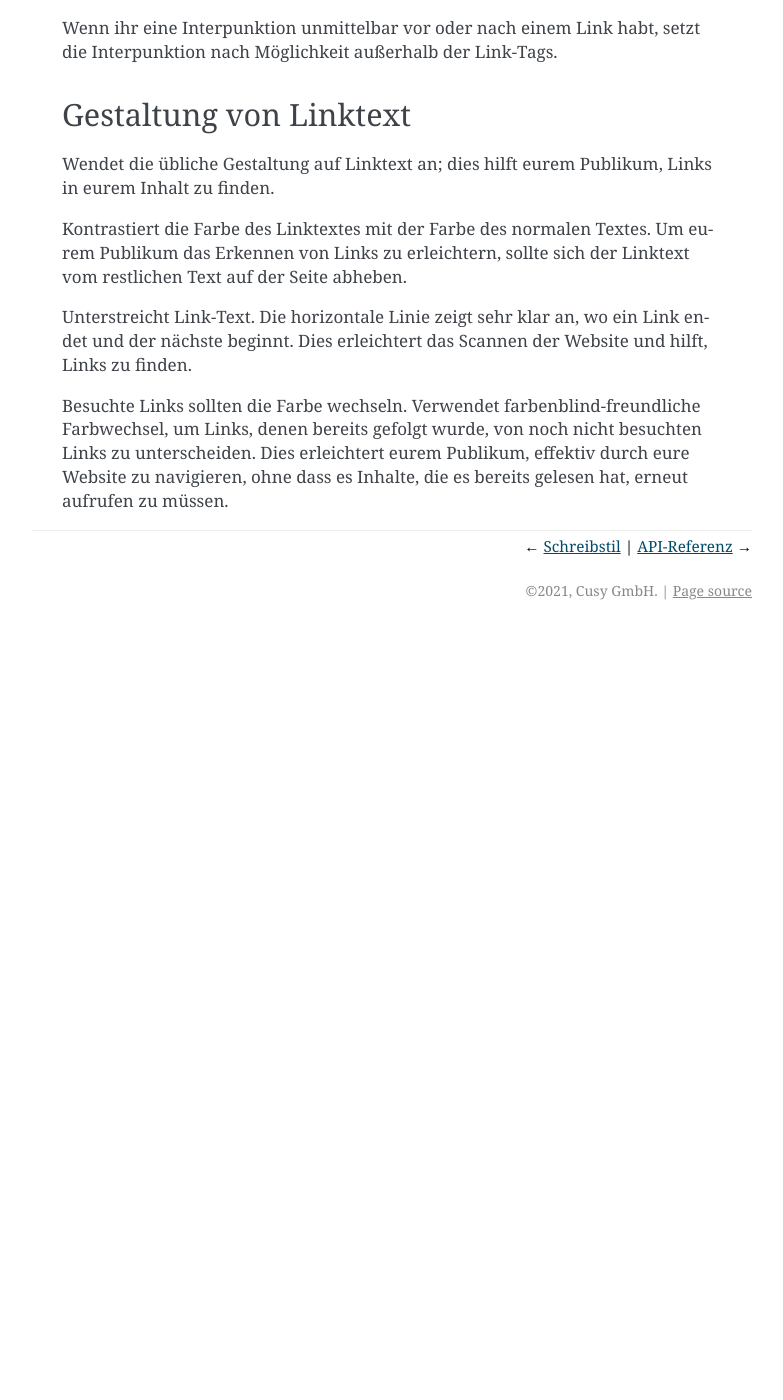
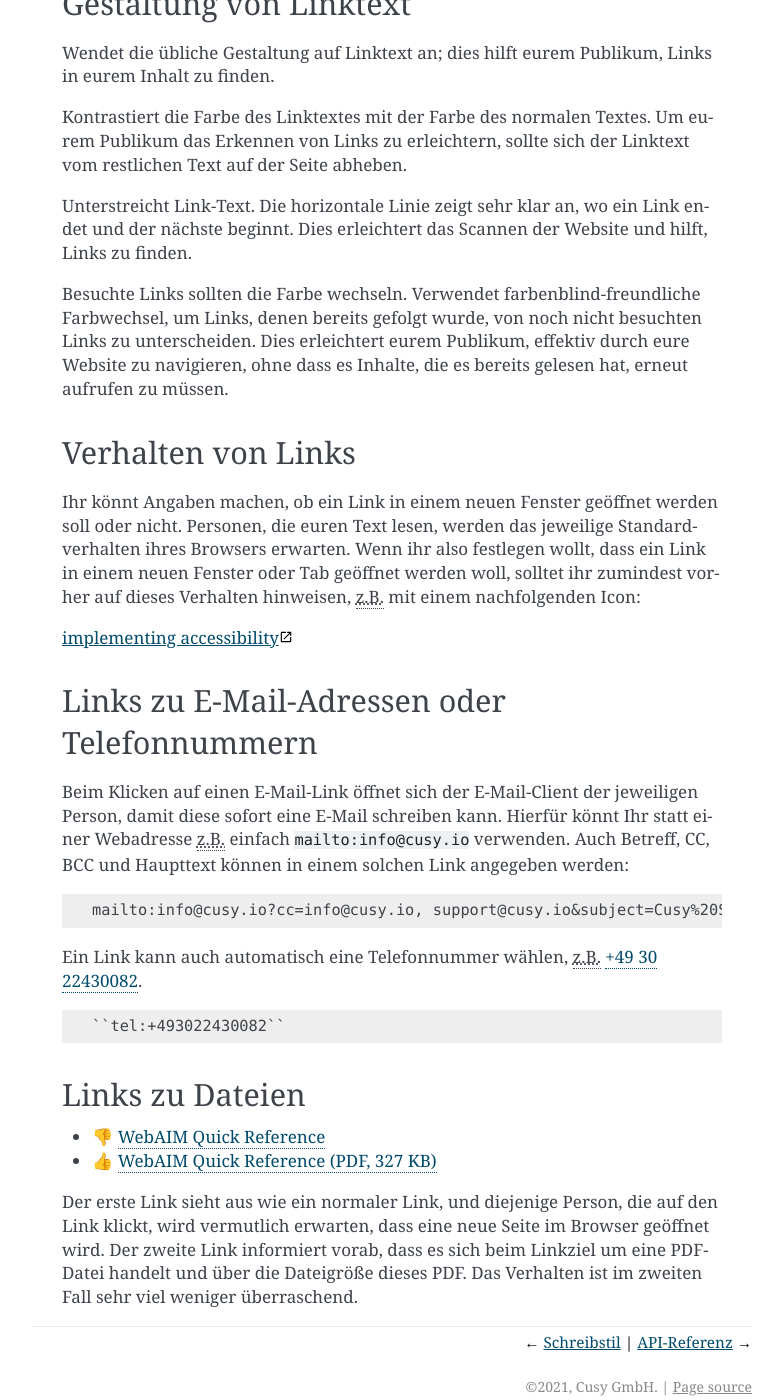
Before and after one commit to cusyio/cusy-design-system, a Sphinx documentation site: the page built from docs/writing/link-text.rst, in a window 1280 px wide and 1400 px high, scrolled down 1197 px. Shown: the whole window, without its empty margins (358-1141 px from the left). Built offline with Sphinx 7.4.7, drawn with Linux system fonts in a browser that asks for light colours; before the commit the page ends 1827 px from its top, so only the background shows below that; some of the changed text lies outside the part shown.

Commit message:
Update write links

```diff
--- a/docs/writing/link-text.rst
+++ b/docs/writing/link-text.rst
@@ -1,8 +1,5 @@
-Link-Text
-=========
-
-.. note::
-    Verwendet beschreibenden Link-Text, der hinreichend Kontext liefert.
+Links
+=====
 
 Um Linktext zu schreiben, verwendet beschreibende Phrasen, die Kontext für den
 Inhalt liefert, auf den ihr verlinkt.
@@ -72,3 +69,51 @@ Farbwechsel, um Links, denen bereits gefolgt wurde, von noch nicht besuchten
 Links zu unterscheiden. Dies erleichtert eurem Publikum, effektiv durch eure
 Website zu navigieren, ohne dass es Inhalte, die es bereits gelesen hat, erneut
 aufrufen zu müssen.
+
+Verhalten von Links
+-------------------
+
+Ihr könnt Angaben machen, ob ein Link in einem neuen Fenster geöffnet werden
+soll oder nicht. Personen, die euren Text lesen, werden das jeweilige
+Standardverhalten ihres Browsers erwarten. Wenn ihr also festlegen wollt, dass
+ein Link in einem neuen Fenster oder Tab geöffnet werden woll, solltet ihr
+zumindest vorher auf dieses Verhalten hinweisen, :abbr:`z.B. (zum Beispiel)` mit
+einem nachfolgenden Icon:
+
+.. raw:: html
+
+    <a href="https://material.io/design/usability/accessibility.html" target="_blank">implementing accessibility<span aria-hidden="true" class="v-icon"><svg xmlns="http://www.w3.org/2000/svg" viewBox="0 0 24 24" role="img" aria-hidden="true" class="v-icon__svg" style="font-size: 0.875rem; height: 0.875rem; width: 0.875rem;"><path d="M14,3V5H17.59L7.76,14.83L9.17,16.24L19,6.41V10H21V3M19,19H5V5H12V3H5C3.89,3 3,3.9 3,5V19A2,2 0 0,0 5,21H19A2,2 0 0,0 21,19V12H19V19Z"></path></svg></span></a>
+
+Links zu E-Mail-Adressen oder Telefonnummern
+--------------------------------------------
+
+Beim Klicken auf einen E-Mail-Link öffnet sich der E-Mail-Client der jeweiligen
+Person, damit diese sofort eine E-Mail schreiben kann. Hierfür könnt Ihr statt
+einer Webadresse :abbr:`z.B. (zum Beispiel)` einfach ``mailto:info@cusy.io``
+verwenden. Auch Betreff, CC, BCC und Haupttext können in einem solchen Link
+angegeben werden:
+
+.. code-block::
+
+    mailto:info@cusy.io?cc=info@cusy.io, support@cusy.io&subject=Cusy%20Support&body=Hier%20kann%der%20Haupttext%20stehen.
+
+Ein Link kann auch automatisch eine Telefonnummer wählen, :abbr:`z.B. (zum
+Beispiel)` `+49 30 22430082 <tel:+493022430082>`_.
+
+.. code-block::
+
+    ``tel:+493022430082``
+
+Links zu  Dateien
+-----------------
+
+* 👎 `WebAIM Quick Reference
+  <https://webaim.org/resources/quickref/quickref.pdf>`_
+* 👍 `WebAIM Quick Reference (PDF, 327 KB)
+  <https://webaim.org/resources/quickref/quickref.pdf>`_
+
+Der erste Link sieht aus wie ein normaler Link, und diejenige Person, die auf
+den Link klickt, wird vermutlich erwarten, dass eine neue Seite im Browser
+geöffnet wird. Der zweite Link informiert vorab, dass es sich beim Linkziel um
+eine PDF-Datei handelt und über die Dateigröße dieses PDF. Das Verhalten ist im
+zweiten Fall sehr viel weniger überraschend.
```
